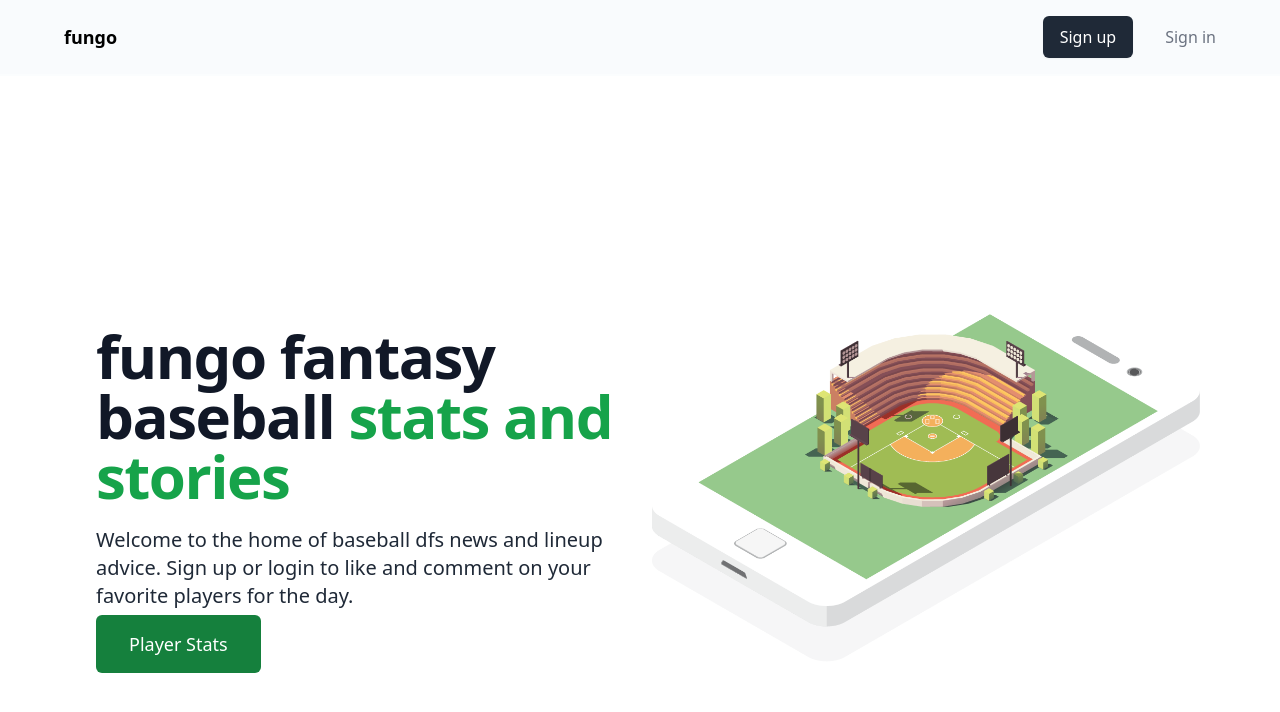
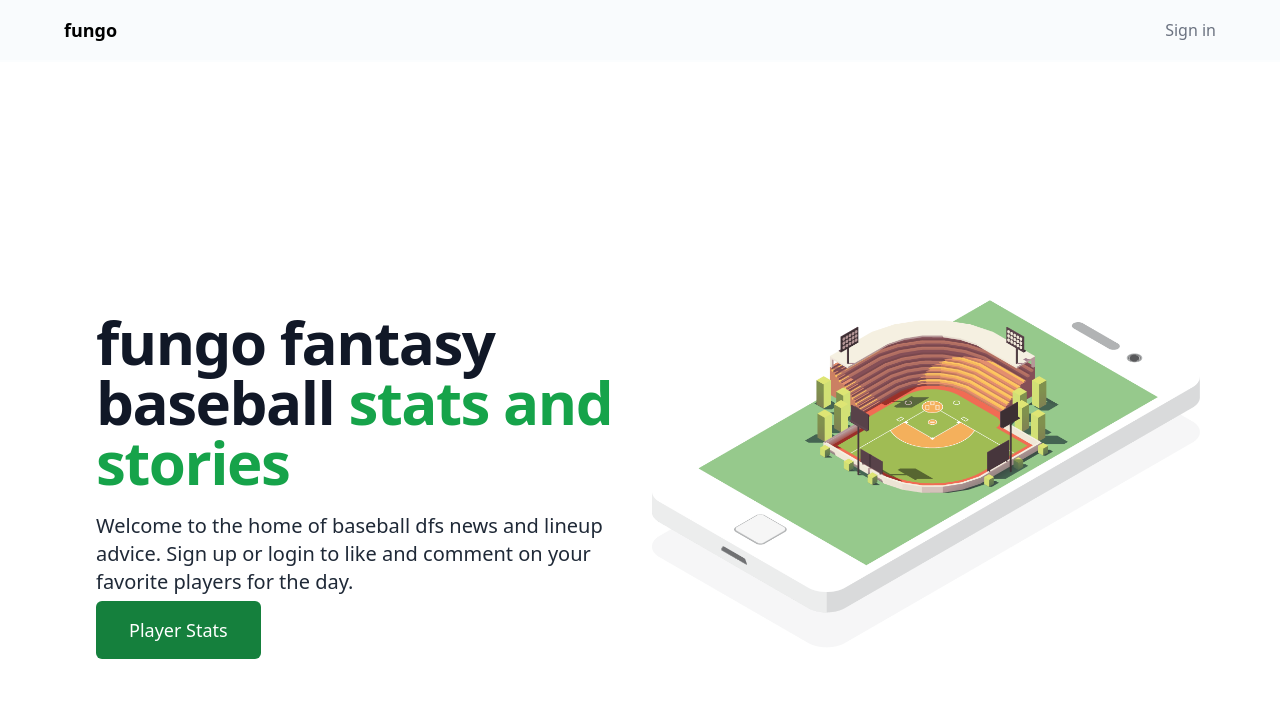
Before and after one commit to edwardz8/nuxt3-baseball, a Nuxt app: page / in a window 1280 px wide. Shown: the top 712 px of the page. Built offline with nearby package versions, Linux system fonts and the light colour scheme; a small style sheet from the web is missing.

Commit message:
remove button from header

```diff
--- a/components/SiteHeader.vue
+++ b/components/SiteHeader.vue
@@ -18,7 +18,7 @@ const user = useState("user");
           <div class="flex items-center justify-end md:flex-1 lg:w-0">
             <User v-if="user" :user="user" />
 
-            <li class="link">
+            <!-- <li class="link">
               <nuxt-link
                 v-if="!user"
                 to="/register"
@@ -26,7 +26,7 @@ const user = useState("user");
               >
                 Sign up
               </nuxt-link>
-            </li>
+            </li> -->
 
             <li class="link">
               <nuxt-link
```
